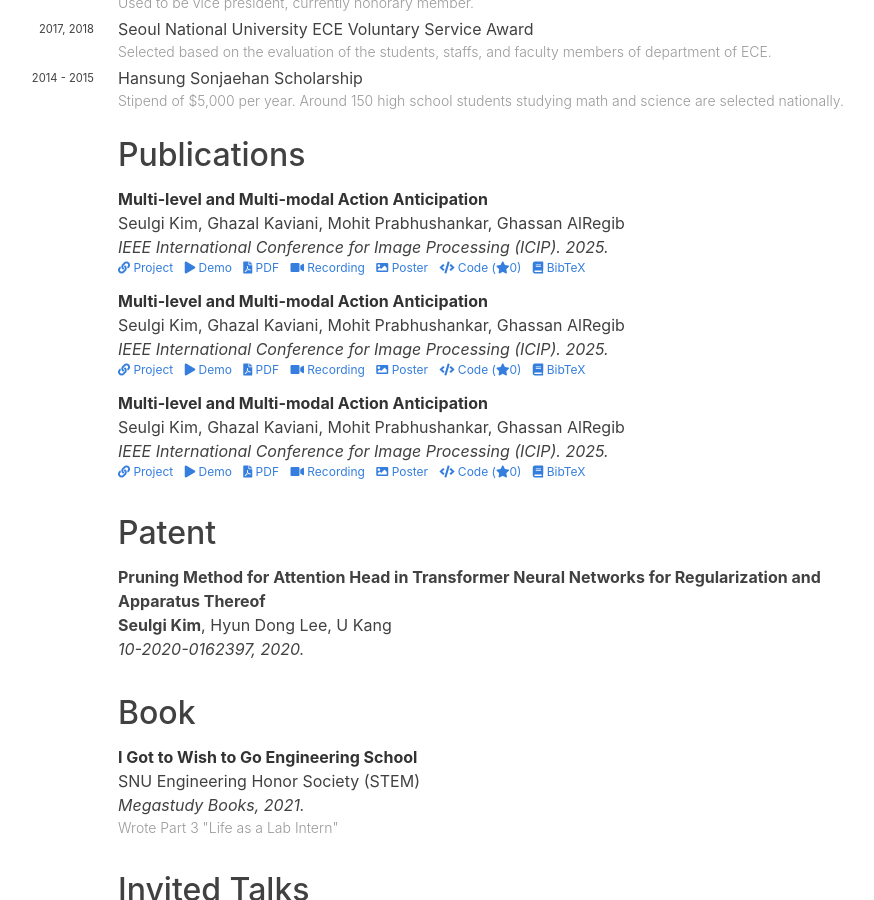
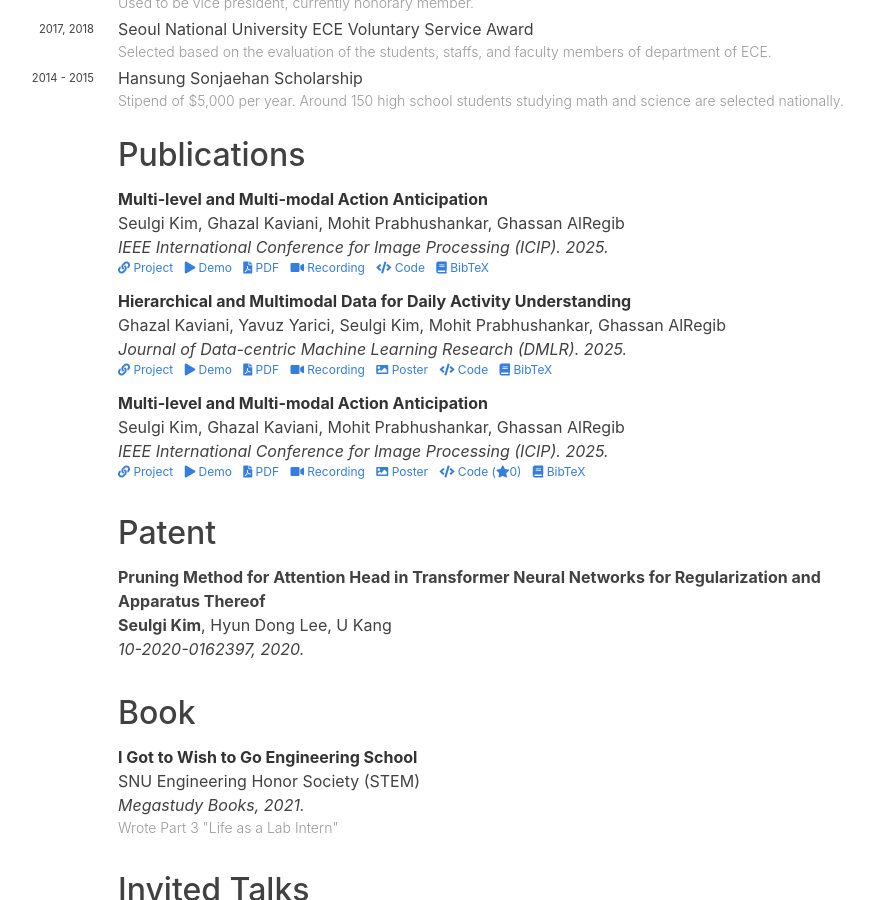
Before and after one commit to skvictoria/skvictoria.github.io, a Jekyll site: the page built from cv.md, in a window 1280 px wide and 900 px high, scrolled down 1705 px. Shown: the whole window, without its empty margins (214-1088 px from the left). Built offline with Jekyll 4.4.1, drawn with Linux system fonts in a browser that asks for light colours; nearby versions of some CDN libraries; some web fonts are replaced.

Commit message:
edit publications

```diff
--- a/_posts/papers/2025-02-02-dmlr2025.md
+++ b/_posts/papers/2025-02-02-dmlr2025.md
@@ -2,27 +2,27 @@
 layout: paper
 id: diffusion-explainer
 categories: papers
-permalink: papers/icip2025
-title: "Multi-level and Multi-modal Action Anticipation"
+permalink: papers/dmlr2025
+title: "Hierarchical and Multimodal Data for Daily Activity Understanding"
 authors:
+  - Ghazal Kaviani
+  - Yavuz Yarici
   - Seulgi Kim
-  - Ghazal Kaviani
   - Mohit Prabhushankar
   - Ghassan AlRegib
 venue-num:
   - 0
 venue:
-  - IEEE International Conference for Image Processing
+  - Journal of Data-centric Machine Learning Research
 venue-shorthand:
-  - ICIP
+  - DMLR
 year:
   - 2025
-url: /papers/icip2025
+url: /papers/dmlr2025
 demo: https://alregib.ece.gatech.edu/multi-level-and-multi-modal-action-anticipation/
 pdf: https://arxiv.org/abs/2506.02382
 recording: https://www.youtube.com/watch?v=4Ox2YzL1g0A
 code: https://github.com/olivesgatech/mM-ant
-code-star: 0
 poster: /papers/ICIP2025_Seulgi_ActionAnticipation_Poster-rev1-44x44-1.pdf
 selected: true
 type: poster
```
Also changed, not shown: _posts/papers/2025-08-31-icip2025.md (+2 -4 lines), 1 other file.
